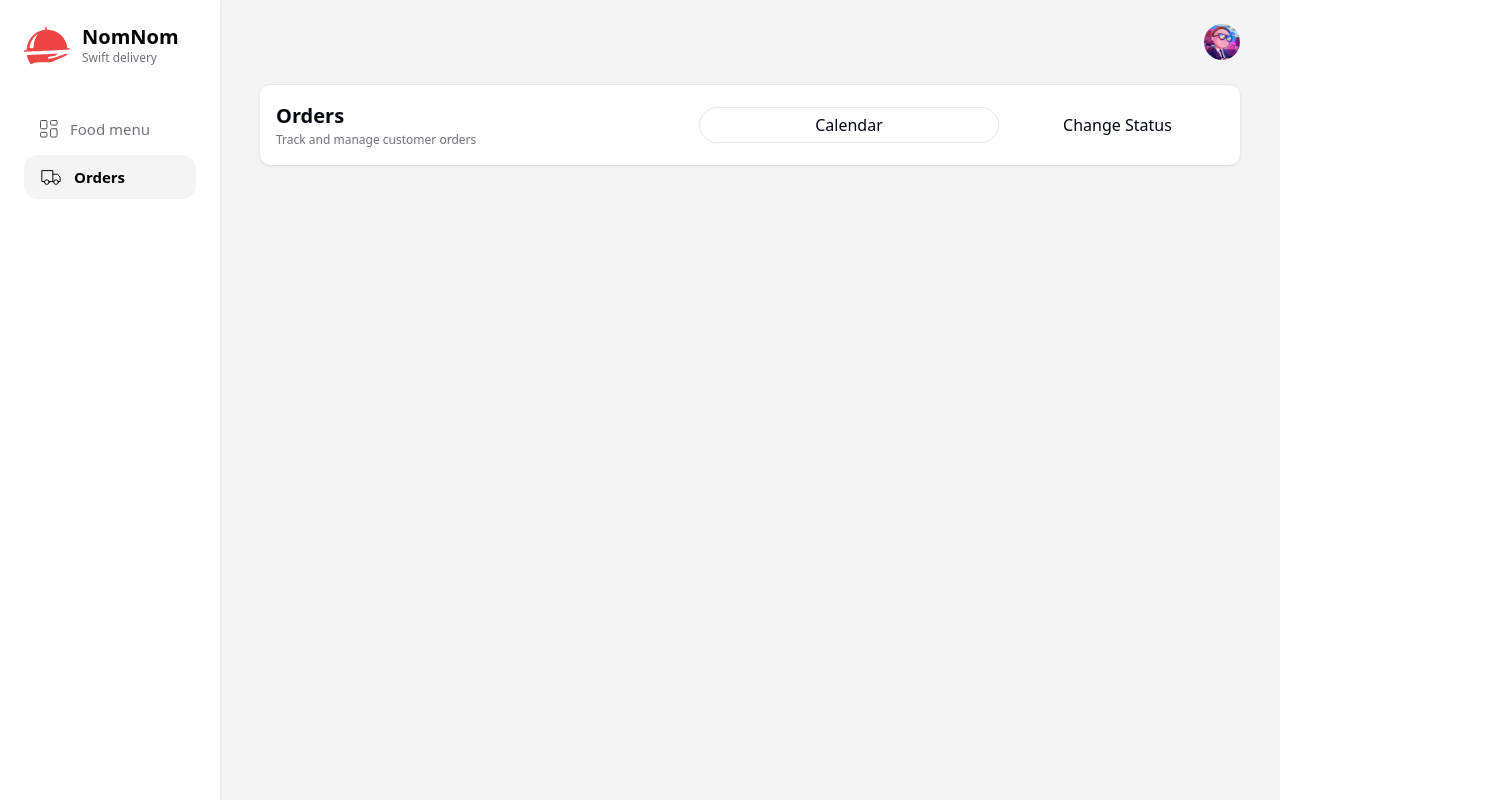
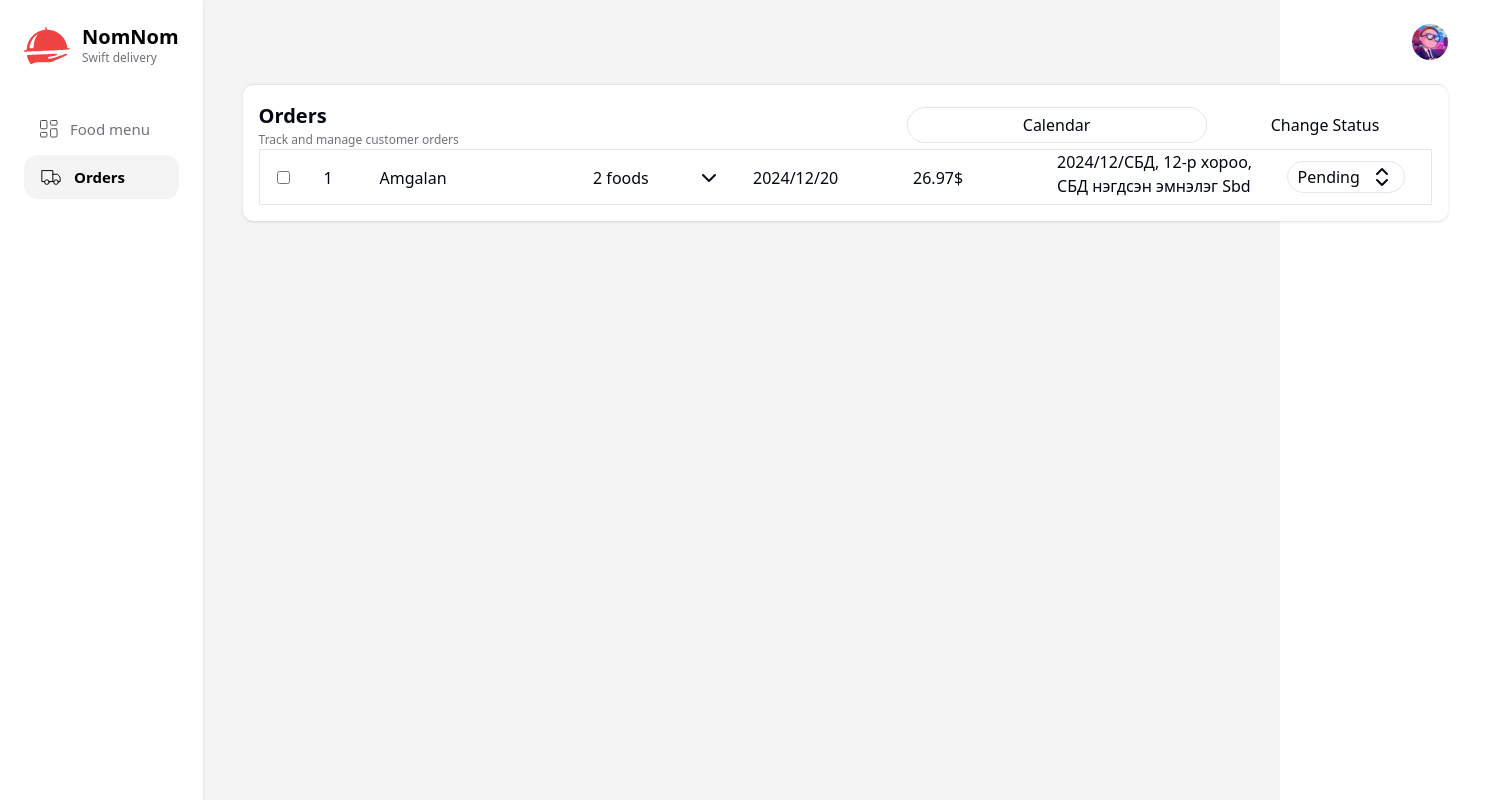
Before and after one commit to Tselme4405/fooooood-delivery, a Next.js app: page /admin in a window 1280 px wide. Both pictures are taken after a click on the element "Orders". Shown: the top 800 px of the page, 1488 px wide, since content can reach past the window. Built offline with nearby package versions, Linux system fonts and the light colour scheme; no server answers.

Commit message:
added orderInfo Component added

```diff
--- a/src/app/User/_features/CartItems.js
+++ b/src/app/User/_features/CartItems.js
@@ -5,6 +5,7 @@ import CartIcon from "@/app/admin/_icons/ShoppingCart";
 import CartFoodCard from "../_components/CartFoodCard";
 import axios from "axios";
 import toast from "react-hot-toast";
+import HandingDishIconRed from "../_icons/handinDishIconRed";
 
 export default function CartItems() {
   const [open, setOpen] = useState(false);
@@ -125,6 +126,11 @@ export default function CartItems() {
   }, [open]);
 
   useEffect(() => {
+    if (cartItems.length === 0) {
+      // eslint-disable-next-line react-hooks/set-state-in-effect
+      setDeliveryPrice(0);
+      return;
+    }
     const totalPrice = cartItems.reduce(
       (sum, food) => sum + food.foodPrice * food.quantity,
       0
@@ -199,7 +205,19 @@ export default function CartItems() {
                   <>
                     <div className="text-[20px] text-[#71717A)]">My Cart</div>
                     {cartItems.length === 0 ? (
-                      <p className="text-[#71717A]">No items in cart</p>
+                      <div className="bg-white p-4 rounded-[20px] min-h-40 flex items-center justify-center flex-col gap-1">
+                        {/* <p className="text-[#71717A]">No items in cart</p> */}
+                        <div>
+                          <HandingDishIconRed />
+                        </div>
+                        <div className="text-black text-[16px] font-bold">
+                          Your cart is empty
+                        </div>
+                        <div className="text-[#71717A] text-center w-[400px]">
+                          Hungry? 🍔 Add some delicious dishes to your cart and
+                          satisfy your cravings!
+                        </div>
+                      </div>
                     ) : (
                       <div className="bg-white p-4 rounded-[20px]">
                         <div className="flex flex-col gap-5">
--- /dev/null
+++ b/src/app/admin/_components/OrderInfo.js
@@ -0,0 +1,32 @@
+"use client";
+
+import { ChevronDown, ChevronsUpDown } from "lucide-react";
+
+export default function OrderInfo() {
+  return (
+    <div className="flex flex-row bg-white w-full h-[56px] border  ">
+      <div className="w-[48px] flex justify-center items-center">
+        <input type="checkbox"></input>
+      </div>
+      <div className="w-[56px] h-[56px] p-4">1</div>
+      <div className="min-w-[213.5px] p-4">Amgalan</div>
+      <div className="w-[160px] p-4 flex justify-between">
+        2 foods <ChevronDown />
+      </div>
+      <div className="w-[160px] p-4">2024/12/20</div>
+      <div className="p-4 w-[160px]">26.97$</div>
+      <div className="w-[213.5px] overflow-y-auto ">
+        2024/12/СБД, 12-р хороо, СБД нэгдсэн эмнэлэг Sbd negdsen emneleg | 100
+        айлын гүүрэн гарцны хойд талд 4д ногоонСБД, 12-р хороо, СБД нэгдсэн
+        эмнэлэг Sbd negdsen emneleg | 100 айлын гүүрэн гарцны хойд талд 4д
+        ногоон20
+      </div>
+      <div className="w-[160px] flex items-center p-4">
+        <div className="h-[32px] [w-94px] flex items-center gap-[10px] border rounded-full px-[10px]">
+          Pending
+          <ChevronsUpDown />
+        </div>
+      </div>
+    </div>
+  );
+}
--- /dev/null
+++ b/src/app/admin/_features/Orders.js
@@ -0,0 +1,29 @@
+"use client";
+
+import axios from "axios";
+import { useEffect, useState } from "react";
+import OrderInfo from "../_components/OrderInfo";
+
+export default function Orders() {
+  const [ordersData, setordersData] = useState([]);
+
+  const getData = async () => {
+    try {
+      const response = await axios.get("http://localhost:1000/orders");
+      setordersData(response.data);
+    } catch (err) {
+      console.log(err);
+    }
+  };
+  console.log("ordersData", ordersData);
+
+  useEffect(() => {
+    // eslint-disable-next-line react-hooks/set-state-in-effect
+    getData();
+  }, []);
+  return (
+    <div>
+      <OrderInfo />
+    </div>
+  );
+}
--- a/src/app/admin/page.js
+++ b/src/app/admin/page.js
@@ -7,6 +7,7 @@ import TruckIcon from "./_icons/TruckIcon";
 import AvatarIcon from "./_icons/AvatarIcon";
 import DishesCategoryAdmin from "./DishesCategory";
 import CategoryWithItems from "./_components/CategoryWithItems";
+import Orders from "./_features/Orders";
 
 export default function AdminPage() {
   const [activeMenu, setActiveMenu] = useState("food");
@@ -89,7 +90,8 @@ export default function AdminPage() {
               </div>
             </div>
 
-            <div className="flex flex-row bg-[#FFF] justify-between w-full p-4 items-center border-t border-[#E4E4E7] rounded-lg shadow-sm">
+            <div className="flex flex-col bg-[#FFF] justify-between w-full p-4 items-center border-t border-[#E4E4E7] rounded-lg shadow-sm">
+              <div className="flex flex-row justify-between w-full items-center">
                 <div className="flex flex-col">
                   <div className="font-bold text-[20px]">Orders</div>
                   <div className="text-[12px] text-[#71717A]">
@@ -105,6 +107,10 @@ export default function AdminPage() {
                   </div>
                 </div>
               </div>
+              <div>
+                <Orders />
+              </div>
+            </div>
           </div>
         )}
       </div>
```
Also changed, not shown: src/app/User/_icons/handinDishIconRed.js (added, +18 -0 lines), 1 other file (tests, documents, lock files or other folders). Lines whose indentation alone changed are shown as unchanged.
